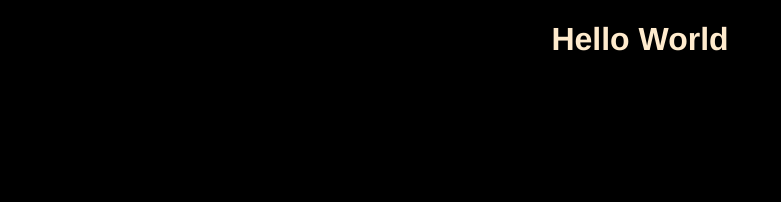
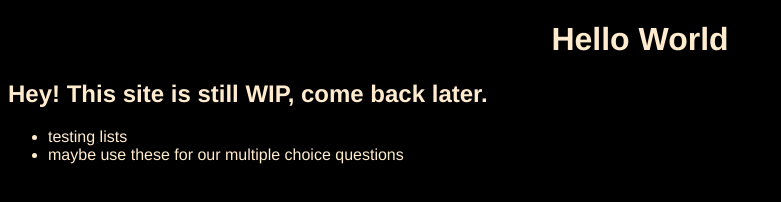
Before and after one commit to MoonriseSunset/MoonriseSunset.github.io, a plain HTML site: page index.html in a window 1280 px wide. Shown: the whole page, without its empty margins (0-781 px from the left). Drawn offline with Linux system fonts and the light colour scheme.

Commit message:
Adding some content to the html

```diff
--- a/index.html
+++ b/index.html
@@ -4,7 +4,7 @@
     <head>
         <link rel="stylesheet" href="style.css"/>
 
-        <title>Study Tool</title>
+        <title>Aleph</title>
 
 
     </head>
@@ -13,5 +13,14 @@
     <body>
         <h1>Hello World</h1>
 
+        <h2>Hey! This site is still WIP, come back later.</h2>
+
+        <ul>
+            <li>testing lists
+            <li>maybe use these for our multiple choice questions
+        </ul>
+
+
+
     </body>
 </html>
```
